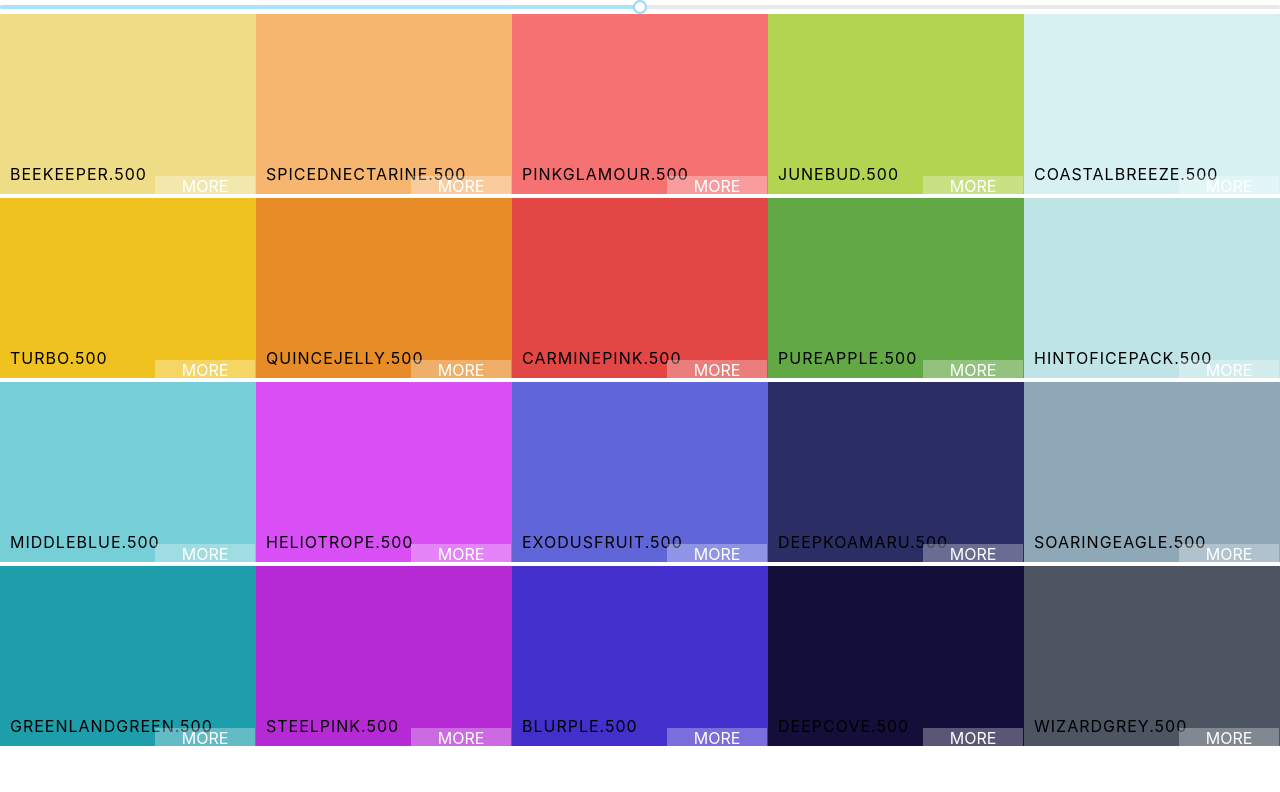
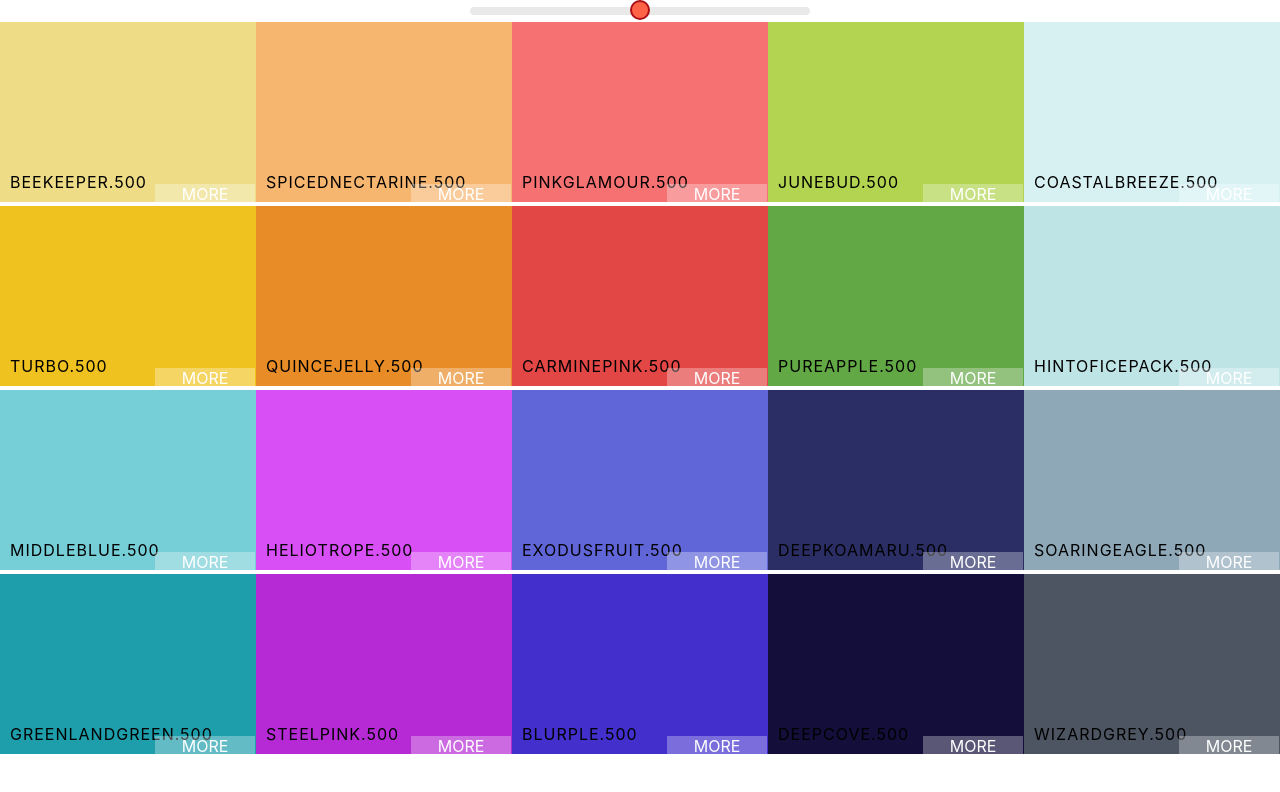
Before and after one commit to amruthayalamanchili/react-projects, a React (Create React App) app: page /palette/flat-ui-colors-american in a window 1280 px wide. Shown: the top 792 px of the page. Built offline with nearby package versions, Linux system fonts and the light colour scheme.

Commit message:
styled slider

```diff
--- a/src/Palette.css
+++ b/src/Palette.css
@@ -4,3 +4,26 @@
 .Palette-boxes {
 	height: 90%;
 }
+.slider {
+	width: 340px;
+	margin: 2px 10px;
+	display: inline-block;
+}
+.rc-slider-track {
+	background-color: transparent;
+}
+.rc-slider-rail {
+	height: 8px;
+}
+.rc-slider-handle,
+.rc-slider-handle:focus,
+.rc-slider-handle:active,
+.rc-slider-handle:hover {
+	background-color: tomato;
+	box-shadow: none;
+	border: rgb(173, 15, 23) 2px solid;
+	outline: none;
+	width: 20px;
+	height: 20px;
+	margin-top: -7px;
+}
--- a/src/Palette.js
+++ b/src/Palette.js
@@ -19,7 +19,14 @@ class Palette extends Component {
 		const colorBox = colors[level].map((color) => <ColorBoxes background={color.hex} name={color.name} />);
 		return (
 			<div className="Palette">
-				<Slider defaultValue={level} min={100} max={900} step={100} onAfterChange={this.changeLevel} />
+				<Slider
+					className="slider"
+					defaultValue={level}
+					min={100}
+					max={900}
+					step={100}
+					onAfterChange={this.changeLevel}
+				/>
 				{/* navbar goes here */}
 				<div className="Palette-boxes">{colorBox}</div>
 				{/* footer goes here */}
```
